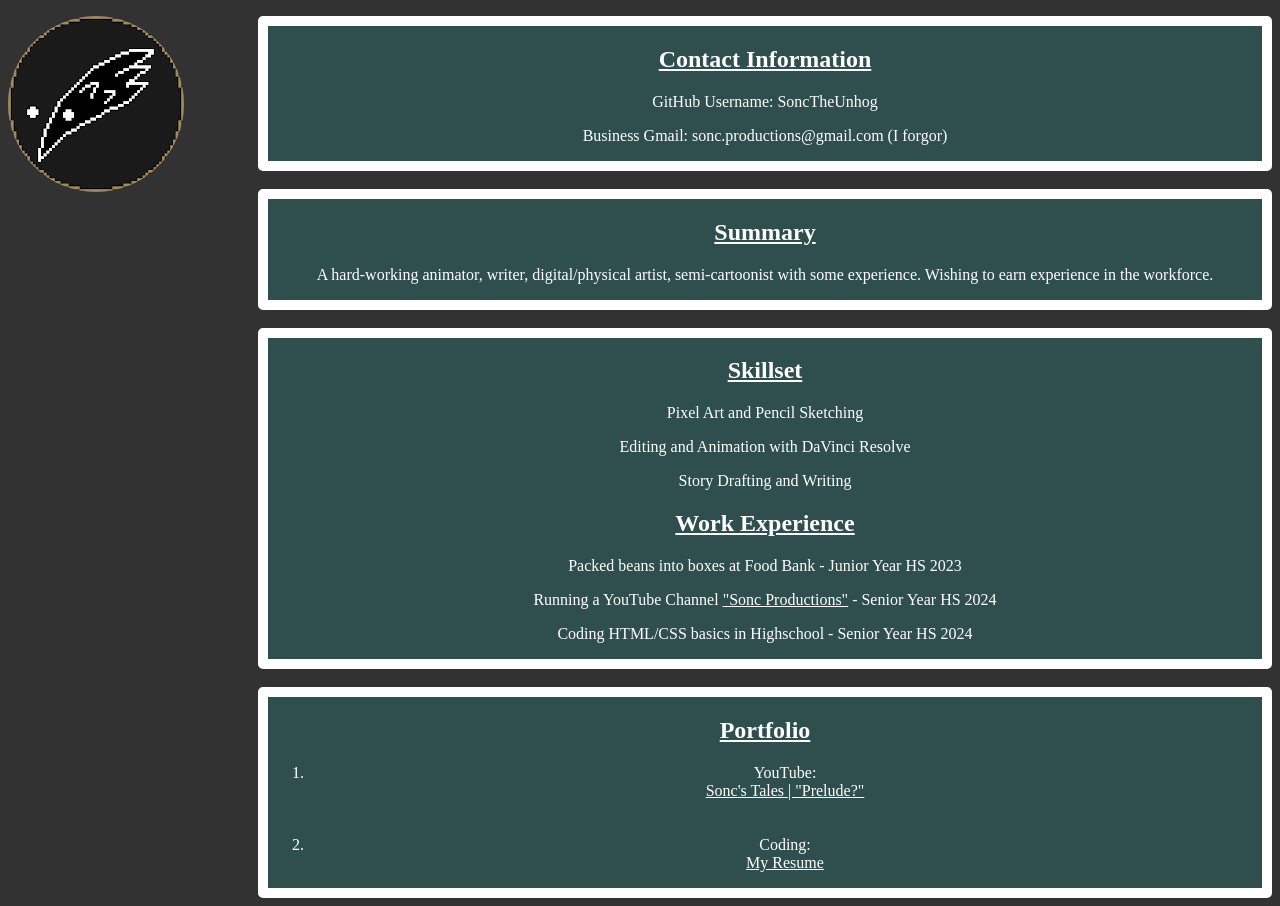
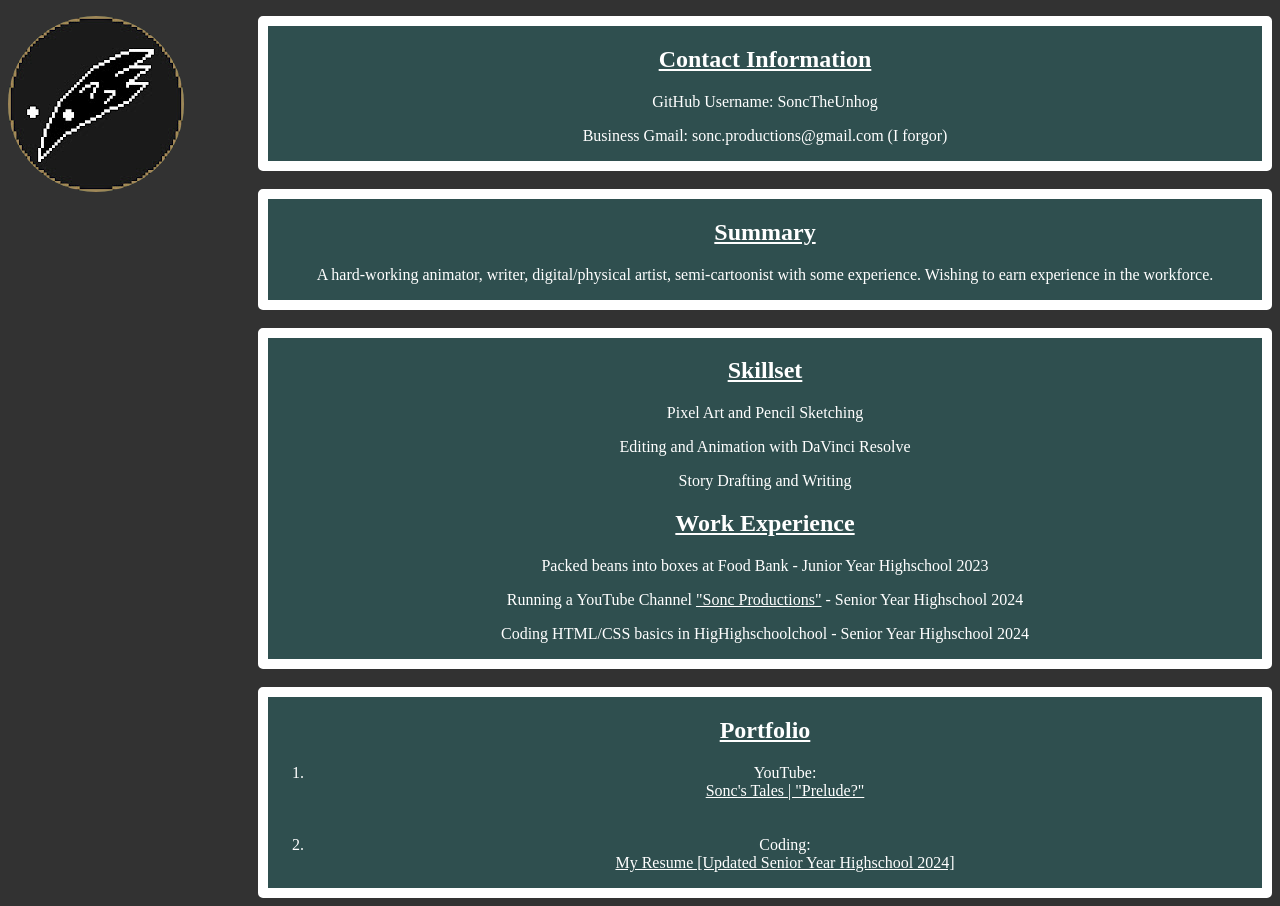
Before and after one commit to SoncTheUnhog/Portfolio, a plain HTML site: page index.html in a window 1280 px wide. Shown: the part 94-1000 px from the top of the page. Drawn offline with Linux system fonts and the light colour scheme.

Commit message:
Final adjustments PLEASE APPEAR

```diff
--- a/index.html
+++ b/index.html
@@ -24,9 +24,9 @@
                 <p>Story Drafting and Writing</p>
                 <p></p>
             <h2>Work Experience</h2>
-                <p>Packed beans into boxes at Food Bank - Junior Year HS 2023</p>
-                <p>Running a YouTube Channel <a href="https://www.youtube.com/@SoncProductions">"Sonc Productions"</a> - Senior Year HS 2024</p>
-                <p>Coding HTML/CSS basics in Highschool - Senior Year HS 2024</p>
+                <p>Packed beans into boxes at Food Bank - Junior Year Highschool 2023</p>
+                <p>Running a YouTube Channel <a href="https://www.youtube.com/@SoncProductions">"Sonc Productions"</a> - Senior Year Highschool 2024</p>
+                <p>Coding HTML/CSS basics in HigHighschoolchool - Senior Year Highschool 2024</p>
         </div>
         <br>
         <div class="Content">
@@ -40,7 +40,7 @@
                 <br>
                 <li>Coding:
                     <br>
-                    <a href="https://sonctheunhog.github.io/Portfolio/">My Resume</a>
+                    <a href="https://sonctheunhog.github.io/Portfolio/">My Resume [Updated Senior Year Highschool 2024]</a>
                 </li>
             </ol>
         </div>
```
